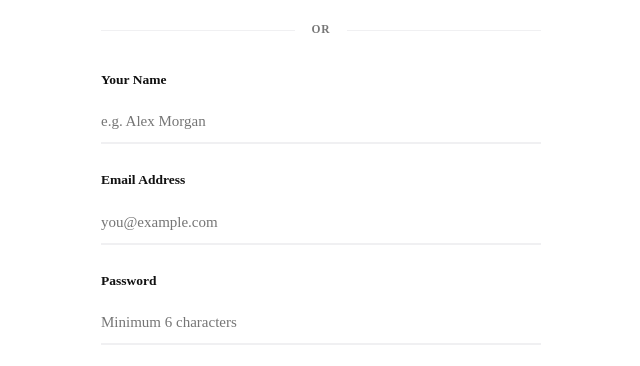
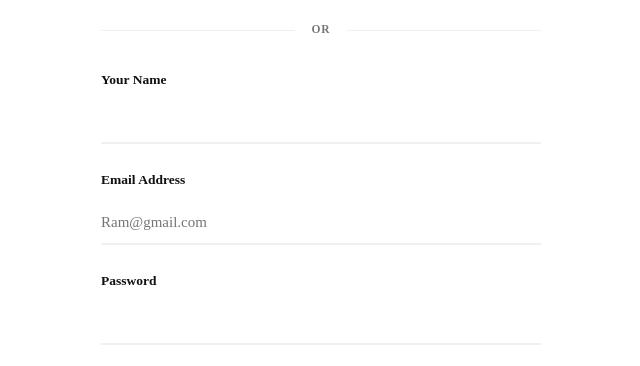
Before and after one commit to dakshchawla1/EcoTrack, a website with bundled scripts: page frontend/signup.html in a window 1280 px wide. Shown: the part 355-721 px from the top of the page, without its empty margins (319-959 px from the left). Built offline with nearby package versions, Linux system fonts and the light colour scheme.

Commit message:
Update login and signup input fields

```diff
--- a/frontend/signup.html
+++ b/frontend/signup.html
@@ -47,17 +47,17 @@
                 <form id="signupForm" class="auth-form">
                     <div class="auth-field">
                         <label for="signupName">Your Name</label>
-                        <input type="text" id="signupName" placeholder="e.g. Alex Morgan" required autocomplete="name">
+                        <input type="text" id="signupName"  required autocomplete="name">
                     </div>
 
                     <div class="auth-field">
                         <label for="signupEmail">Email Address</label>
-                        <input type="email" id="signupEmail" placeholder="you@example.com" required autocomplete="email">
+                        <input type="email" id="signupEmail" placeholder="Ram@gmail.com" required autocomplete="email">
                     </div>
 
                     <div class="auth-field">
                         <label for="signupPassword">Password</label>
-                        <input type="password" id="signupPassword" placeholder="Minimum 6 characters" minlength="6" required autocomplete="new-password">
+                        <input type="password" id="signupPassword"  minlength="6" required autocomplete="new-password">
                     </div>
 
                     <div class="auth-field">
```
Also changed, not shown: frontend/login.html (+1 -1 lines).
